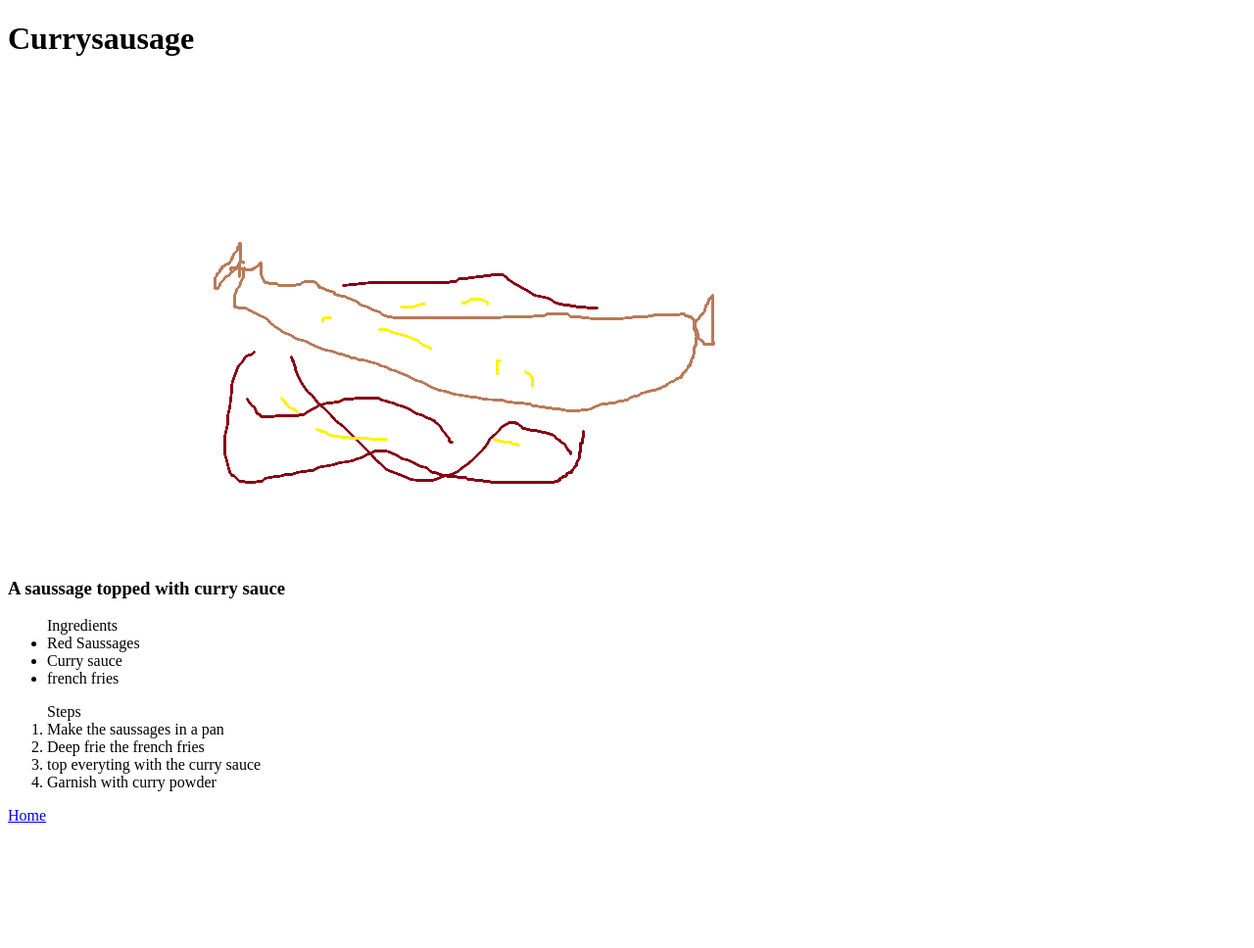
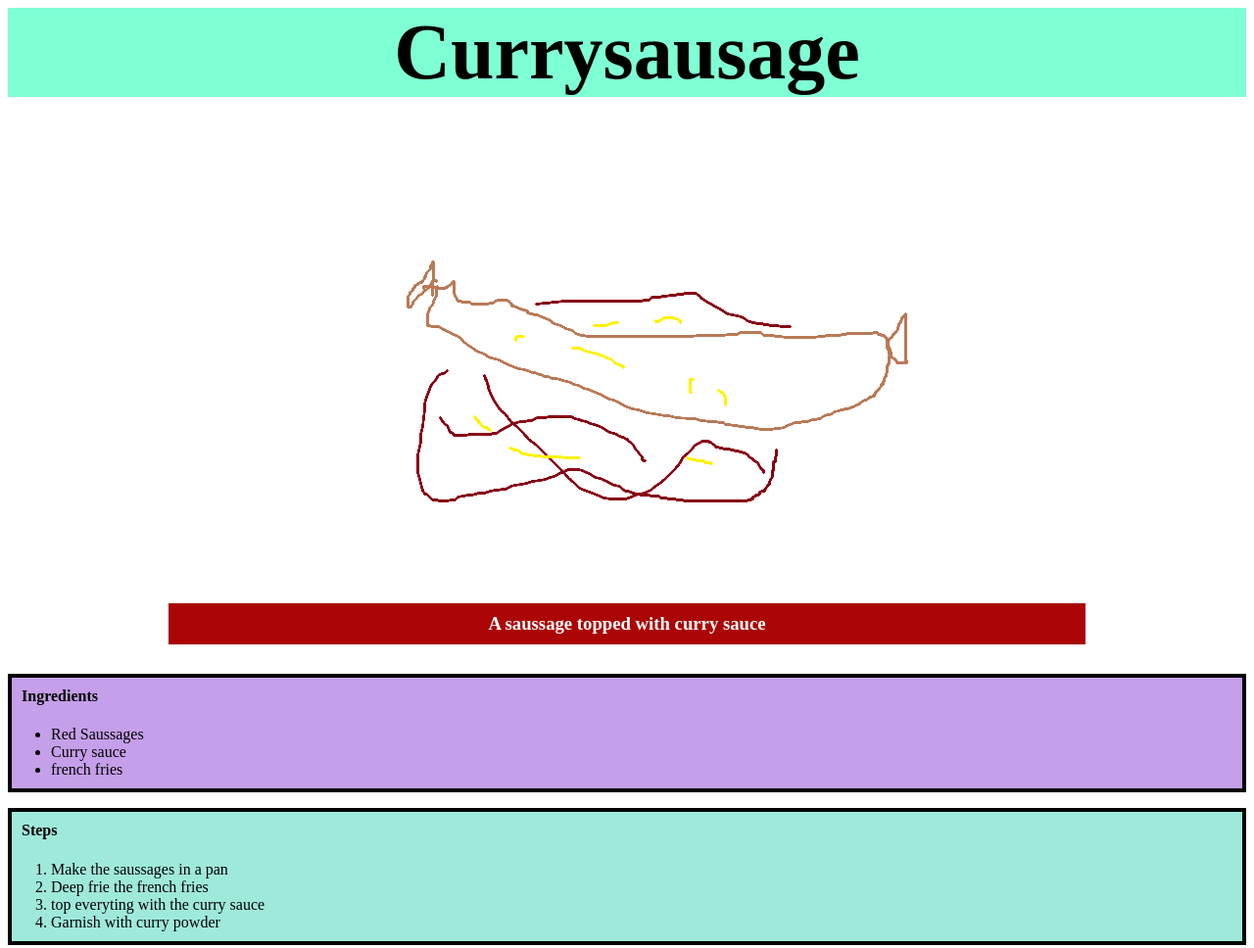
Before and after one commit to Redstoniker/odin-recipes, a plain HTML site: page recipes/currysausage.html in a window 1280 px wide. Shown: the top 968 px of the page at 98% size. Before the commit the page ends 858 px from the top, so only its background shows below. Drawn offline with Linux system fonts and the light colour scheme.

Commit message:
Add full CSS Didn't look good without (Doesn't look good with too)

```diff
--- a/recipes/currysausage.html
+++ b/recipes/currysausage.html
@@ -4,6 +4,7 @@
     <meta charset="UTF-8">
     <meta name="viewport" content="width=device-width, initial-scale=1.0">
     <title>Currysausage</title>
+    <link rel="stylesheet" href="../styles/style.css">
 </head>
 <body>
     <h1>Currysausage</h1>
@@ -12,13 +13,13 @@
         A saussage topped with curry sauce
     </h3>
     <ul>
-        Ingredients
+        <h4>Ingredients</h4>
         <li>Red Saussages</li>
         <li>Curry sauce</li>
         <li>french fries</li>
     </ul>
     <ol>
-        Steps
+        <h4>Steps</h4>
         <li>Make the saussages in a pan</li>
         <li>Deep frie the french fries</li>
         <li>top everyting with the curry sauce</li>
--- /dev/null
+++ b/styles/style.css
@@ -0,0 +1,61 @@
+h1{
+    font-size: 80px;
+    font-family: "Brush Script MT";
+    text-align: center;
+    background-color: aquamarine;
+    margin-top: 0px;
+}
+
+img{
+
+    align-items: center;
+    margin: -53.6px auto 0px auto;
+    display: block;
+}
+
+ul{
+    background-color: rgb(197, 159, 233);
+    padding: 10px;
+    border: 4px solid black;
+}
+
+ol{
+    background-color: rgb(159, 233, 219);
+    padding: 10px;
+    border: 4px solid black;
+}
+
+li{
+    margin-left: 30px;
+}
+
+h3{
+    background-color: rgb(171, 5, 5);
+    text-align: center;
+    color: white;
+    margin: 30px auto;
+    width: 50em;
+    padding: 10px 0px;
+}
+
+h4{
+    margin-top: 0px;
+}
+
+
+a img{
+    width: 500px;
+    margin: 0 auto;
+    border: 2px solid black;
+    border-top: 0px;
+}
+
+div{
+    text-align: center;
+    background-color: rgb(136, 211, 111);
+    width: 500px;
+    margin: 20px auto 0px;
+    border: 2px solid black;
+    border-bottom: 2px solid grey;
+    display: block;
+}
```
Also changed, not shown: index.html (+13 -3 lines), recipes/shoyu_chicken.html (+1 -1 lines), recipes/toast_hawaii.html (+1 -1 lines).
